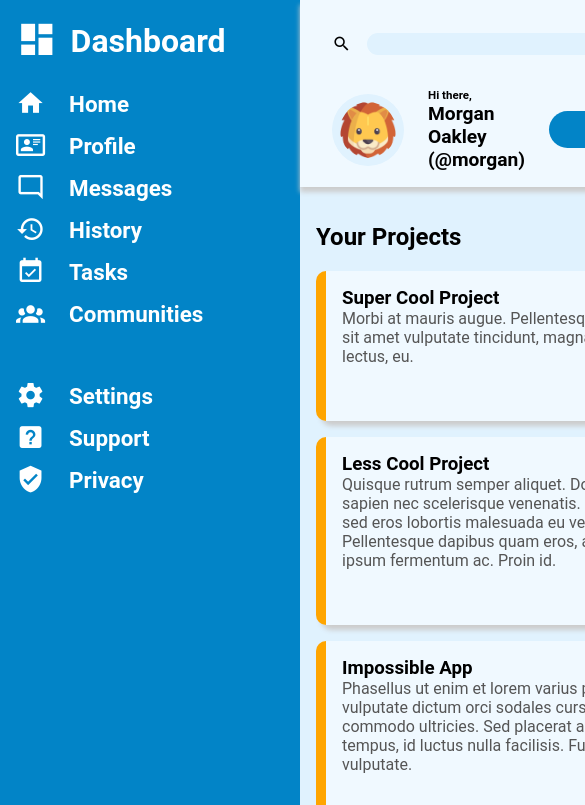
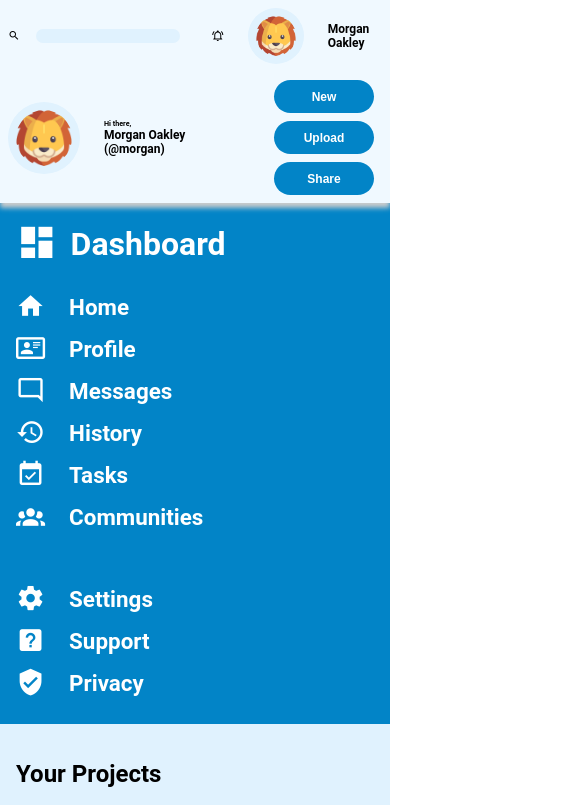
Before and after one commit to jundran/admin-dashboard, a website: page index.html in a window 390 px wide. Shown: the top 805 px of the page, 585 px wide, since content can reach past the window. Drawn offline with Linux system fonts and the light colour scheme.

Commit message:
Add media query so page isn't completely broken on mobile for now

```diff
--- a/styles.sass
+++ b/styles.sass
@@ -167,3 +167,21 @@ main
           display: block
       span:last-of-type
         color: $card-text-light
+
+@media(max-width: 950px)
+  body
+    grid-template-columns: 1fr
+  header
+    grid-column: 1 / -1
+    font-size: 0.75rem
+    padding: 8px
+    .actions
+      flex-direction: column
+      :nth-child(2)
+        margin: 8px
+      button
+        font-size: inherit
+  .sidebar
+    grid-row: 2 / 3
+  main
+    grid-template-columns: 1fr
```
Also changed, not shown: styles.css, 1 other file.
